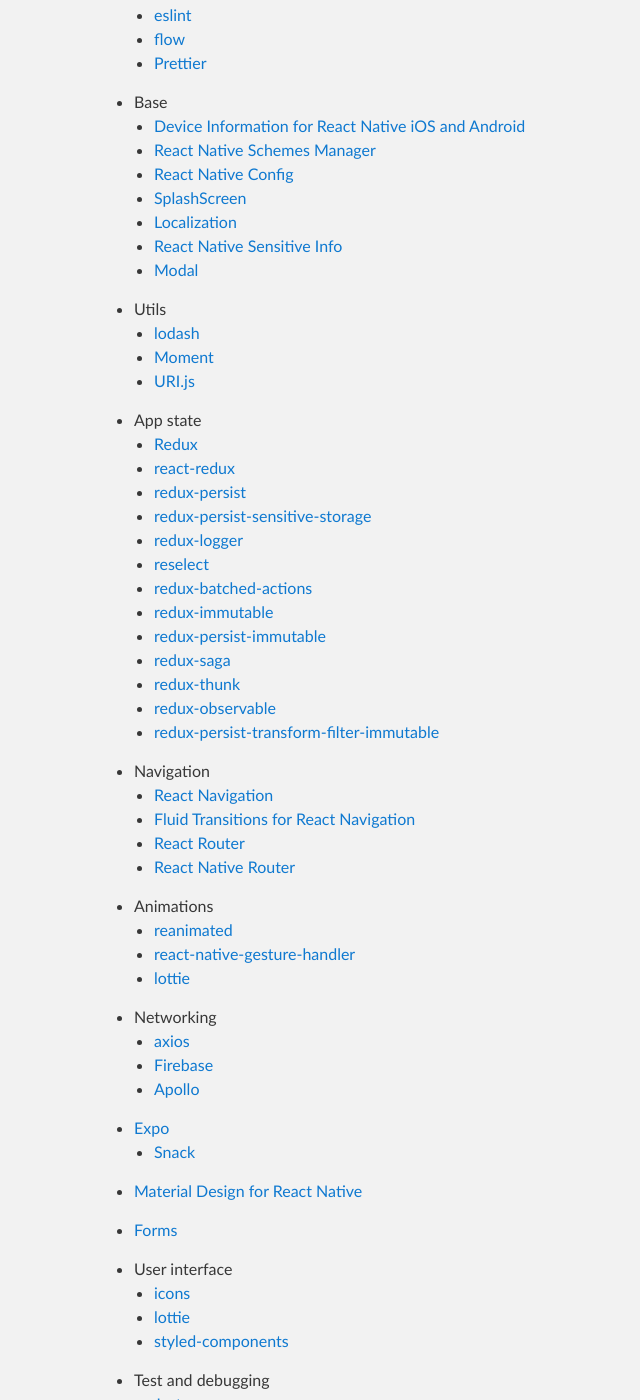
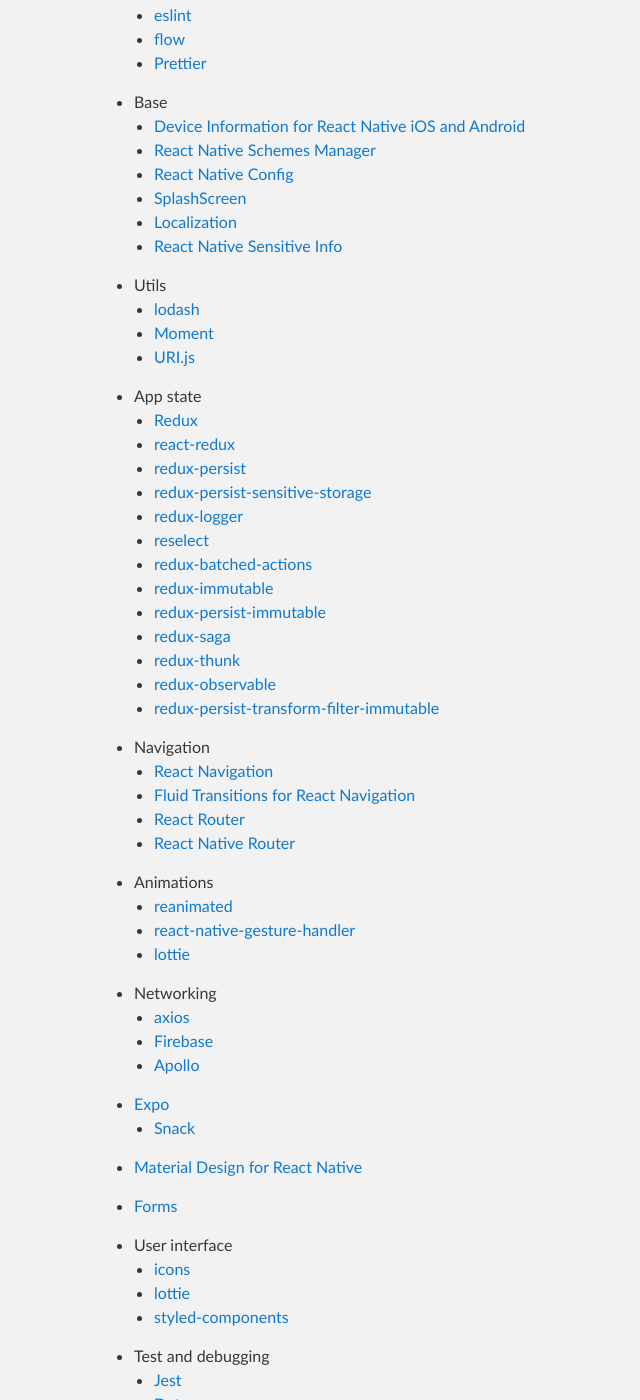
Before and after one commit to haapio/haapio.github.io, a Jekyll site: the page built from react-native.md, in a window 1280 px wide and 1400 px high, scrolled down 1401 px. Shown: the whole window, without its empty margins (206-846 px from the left). Built offline with Jekyll 4.4.1, drawn with Linux system fonts in a browser that asks for light colours.

Commit message:
Update react-native.md

```diff
--- a/react-native.md
+++ b/react-native.md
@@ -53,7 +53,6 @@ Here you can find some useful links about React Native.
   - [SplashScreen](https://medium.com/handlebar-labs/how-to-add-a-splash-screen-to-a-react-native-app-ios-and-android-30a3cec835ae)
   - [Localization](https://github.com/AlexanderZaytsev/react-native-i18n)
   - [React Native Sensitive Info](https://github.com/mCodex/react-native-sensitive-info)
-  - [Modal](https://github.com/react-native-community/react-native-modal)
 
 - Utils
   - [lodash](https://lodash.com)
```
Also changed, not shown: other parts of react-native.md (+1 -0 lines).
